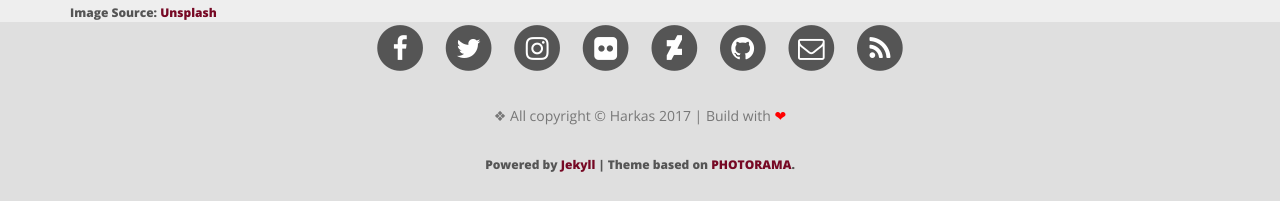
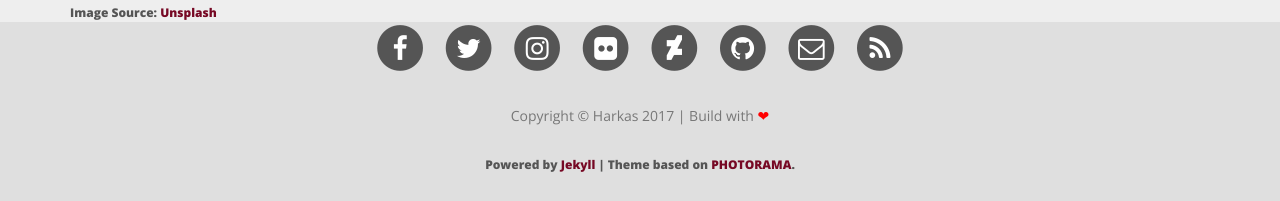
Before and after one commit to Harkas/newblog, a Jekyll site: the page built from about/index.html, in a window 1280 px wide. Shown: the part 925-1126 px from the top of the page. Built offline with Jekyll 4.4.1, drawn with Linux system fonts in a browser that asks for light colours; nearby versions of some CDN libraries.

Commit message:
fix text

```diff
--- a/_includes/footer.html
+++ b/_includes/footer.html
@@ -84,7 +84,7 @@
                     </li>
                 </ul>
                 <p class="copyright text-muted">
-                    ❖ All copyright &copy; {{ site.title }} {{ site.time | date: '%Y' }} | Build with <span class="love" style="color:red">❤</span>
+                    Copyright &copy; {{ site.title }} {{ site.time | date: '%Y' }} | Build with <span class="love" style="color:red">❤</span>
                 </p>
 <center><h6><p>Powered by <a href="https://github.com/jekyll/">Jekyll</a> | Theme based on <a href="https://sunbliss.github.io/photorama/">PHOTORAMA</a>.</p></h6></center>
             </div>
```
